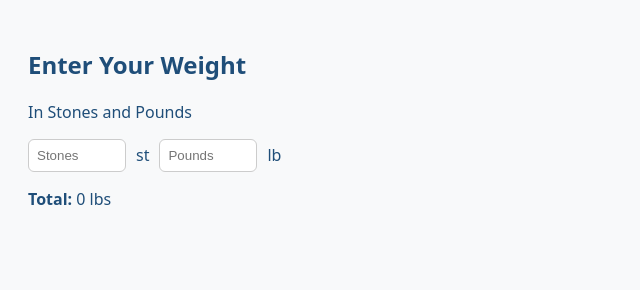
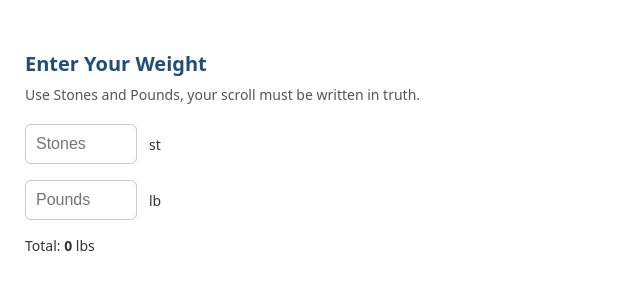
Before and after one commit to FFortitudeDivinity/ffortitudeweightwidget, a plain HTML site: page index.html in a window 1280 px wide. Shown: the whole page, without its empty margins (0-640 px from the left). Drawn offline with Linux system fonts and the light colour scheme.

Commit message:
Update index.html

```diff
--- a/index.html
+++ b/index.html
@@ -2,40 +2,75 @@
 <html lang="en">
 <head>
   <meta charset="UTF-8">
-  <title>Weight in Stones & Pounds</title>
   <style>
     body {
-      font-family: system-ui;
+      font-family: system-ui, sans-serif;
+      background: #ffffff;
+      margin: 0;
+      padding: 30px 25px;
       color: #1f4e79;
-      background: #f8f9fa;
-      padding: 20px;
+      max-width: 400px;
     }
-    input {
-      width: 80px;
-      padding: 8px;
+
+    h3 {
+      font-size: 20px;
+      margin-bottom: 8px;
+      color: #1f4e79;
+    }
+
+    .desc {
+      font-size: 14px;
+      margin-bottom: 20px;
+      color: #555;
+    }
+
+    .form-row {
+      display: flex;
+      align-items: center;
+      gap: 12px;
+      margin-bottom: 16px;
+    }
+
+    input[type="number"] {
+      width: 90px;
+      padding: 10px;
+      border: 1px solid #ccc;
       border-radius: 6px;
-      border: 1px solid #ccc;
+      font-size: 16px;
     }
-    .container {
-      display: flex;
-      gap: 10px;
-      align-items: center;
+
+    .unit {
+      font-size: 14px;
+      color: #333;
+    }
+
+    .result {
+      font-size: 14px;
+      margin-top: 8px;
+      color: #333;
+    }
+
+    .total {
+      font-weight: bold;
     }
   </style>
 </head>
 <body>
 
-  <h2>Enter Your Weight</h2>
-  <p>In Stones and Pounds</p>
+  <h3>Enter Your Weight</h3>
+  <div class="desc">Use Stones and Pounds, your scroll must be written in truth.</div>
 
-  <div class="container">
+  <div class="form-row">
     <input type="number" id="stone" min="0" max="40" placeholder="Stones" required>
-    <span>st</span>
-    <input type="number" id="pounds" min="0" max="13" placeholder="Pounds" required>
-    <span>lb</span>
+    <span class="unit">st</span>
   </div>
 
-  <p><strong>Total:</strong> <span id="result">0</span> lbs</p>
+  <div class="form-row">
+    <input type="number" id="pounds" min="0" max="13" placeholder="Pounds" required>
+    <span class="unit">lb</span>
+  </div>
+
+  <div class="result">Total: <span class="total" id="result">0</span> lbs</div>
 
   <script>
     function update() {
```
